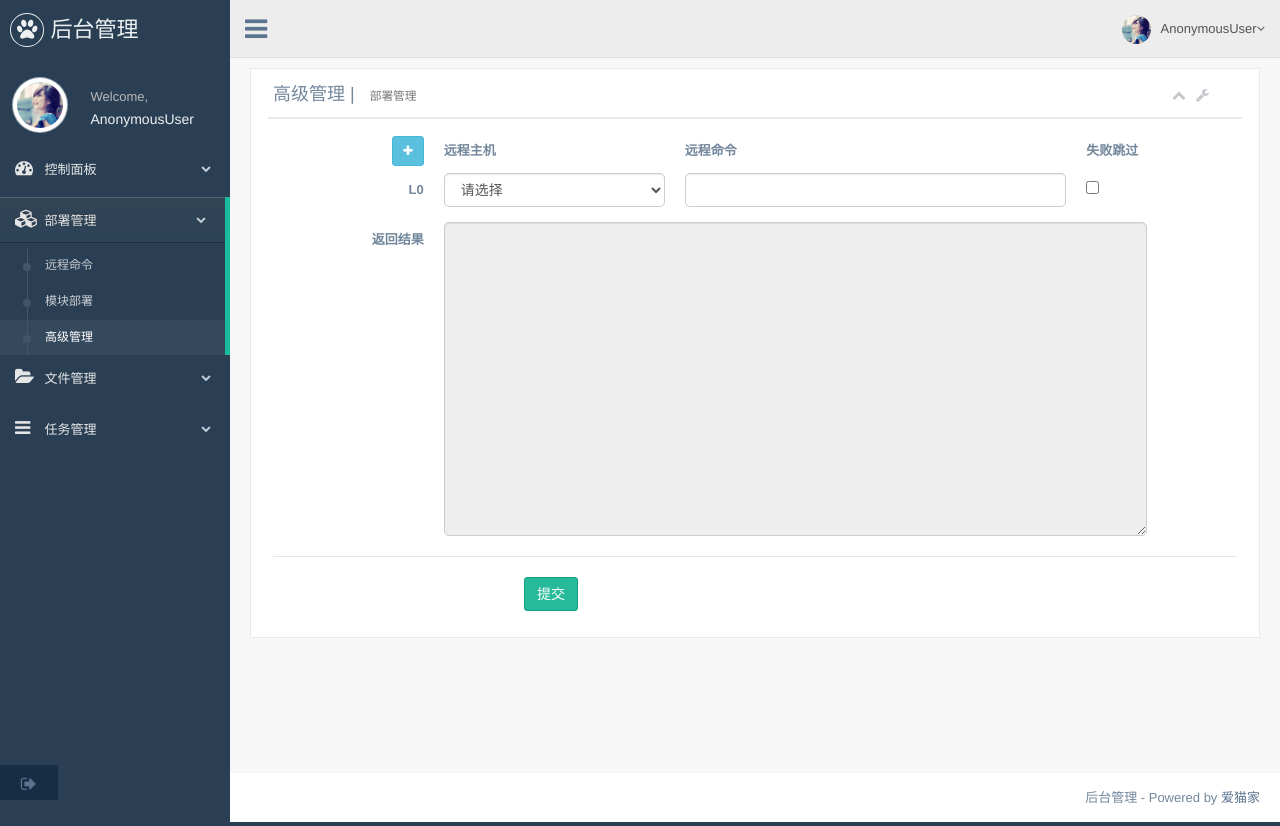
After one commit to SpyHello/cmdb-django, a Django app: page /deploy/advanced_manage/ in a window 1280 px wide. The commit adds this page. Run offline with Django 3.2, Linux system fonts and the light colour scheme; data that the repository does not hold is empty; some libraries are stand-ins or nearby versions.

Commit message:
add advanced manage

```diff
--- a/deploy/templatetags/myinclusion.py
+++ b/deploy/templatetags/myinclusion.py
@@ -16,7 +16,7 @@ def show_minions():
 register.inclusion_tag('minions.html')(show_minions)
 
 
-def show_rollback_minions():
+def show_select_minions():
     '''
     文件回滚中单项显示主机列表
     '''
@@ -24,7 +24,7 @@ def show_rollback_minions():
     tgt_list = SaltHost.objects.filter(alive=True).filter(status=True)
     return {'tgt_list':tgt_list}
 
-register.inclusion_tag('rollback_minions.html')(show_rollback_minions)
+register.inclusion_tag('select_minions.html')(show_select_minions)
 
 
 def show_groups():
--- a/deploy/views.py
+++ b/deploy/views.py
@@ -56,16 +56,23 @@ def RemoteExec(request, fun, group=False):
             sapi = SaltAPI(url=settings.SALT_API['url'],username=settings.SALT_API['user'],password=settings.SALT_API['password'])
             if arg not in danger or request.user.is_superuser:
                 try:
-                    jid = sapi.remote_execution(tgt_list, fun, arg, expr_form)
-                    rst = sapi.salt_runner(jid)
                     if fun == 'cmd.run':
+                        jid = sapi.remote_execution(tgt_list, fun, arg + ';echo ":::"0', expr_form)
+                        rst = {}
+                        while(not rst):
+                            rst = sapi.salt_runner(jid)
+                            time.sleep(1)
                         for k in rst:
-                            if rst[k]:
-                                ret = ret + u'主机：' + k + '\n运行结果：\n' + rst[k] + '\n' + '-'*80 + '\n'
-                            #else:
-                            #    ret = ret + u'主机：' + k + '\n运行结果：\n失败\n' + '-'*80 + '\n'
+                            ret = ret + u'主机：' + k + '\n运行结果：\n%s\n'%rst[k]
+                            r = rst[k].split(':::')[1].strip()
+                            if r != '0':
+                                ret = ret + '%s 执行失败！\n'%arg + '-'*80 + '\n'
+                            else:
+                                ret = ret + '%s 执行成功！\n'%arg + '-'*80 + '\n'
 
                     else:
+                        jid = sapi.remote_execution(tgt_list, fun, arg, expr_form)
+                        rst = sapi.salt_runner(jid)
                         rst = ret['data']
                         rst_all = ''
                         for k in rst:
@@ -700,6 +707,40 @@ def salt_ajax_file_rollback(request):
 
                 return HttpResponse(json.dumps(rst))
 
+def salt_advanced_manage(request):
+    ret = ''
+    if request.method == 'POST':
+        tgt_selects = request.POST.getlist('tgt_select', None)
+        args = request.POST.getlist('arg', None)
+        checkgrp = request.POST.getlist('ifcheck', None)
+        s='::'.join(str(i) for i in checkgrp)
+        checkgrp = s.replace('0::1','1').split('::')
+        sapi = SaltAPI(url=settings.SALT_API['url'],username=settings.SALT_API['user'],password=settings.SALT_API['password'])
+        for i in range(0,len(tgt_selects)):
+            rst = {}
+            try:
+                jid = sapi.remote_execution(tgt_selects[i], 'cmd.run', args[i] + ';echo ":::"0', 'list')
+                while(not rst):
+                    rst = sapi.salt_runner(jid)
+                    time.sleep(1)
+                ret = ret + u'L%s 主机：'%i + tgt_selects[i] + '\n运行结果：\n' + rst[tgt_selects[i]] + '\n'
+                r = rst[tgt_selects[i]].split(':::')[1].strip()
+                if r != '0':
+                    ret = ret + '%s 执行失败！\nJobs NO. %s\n'%(args[i],jid) + '-'*80 + '\n'
+                    if checkgrp[i] == '0':
+                        break
+                    else:
+                        continue
+                else:
+                    ret = ret + '%s 执行成功！\nJobs NO. %s\n'%(args[i],jid) + '-'*80 + '\n'
+            except:
+                print 'Err'
+        try:
+            Message.objects.create(type=u'部署管理', user=request.user, action=jid, action_ip=UserIP(request),content=u'高级管理 %s'%ret)
+        except:
+            print 'Log Err'
+    return render(request, 'salt_remote_exec_advance.html', {'ret':ret})
+
 @login_required
 def salt_task_list(request):
     '''
--- a/soms/urls.py
+++ b/soms/urls.py
@@ -46,6 +46,7 @@ urlpatterns = [
     url(r'^deploy/module_manage/(?P<id>\d+)/edit/$', dviews.salt_module_manage, name='module_edit'),
     url(r'^deploy/remote_execution/$', dviews.salt_remote_exec, name='remote_exec'),
     url(r'^deploy/remote_execution/exec/$', dviews.salt_ajax_remote_exec, name='ajax_exec'),
+    url(r'^deploy/advanced_manage/$', dviews.salt_advanced_manage, name='advanced_manage'),
     url(r'^deploy/module_deploy/$', dviews.salt_module_deploy, name='module_deploy'),
     url(r'^deploy/module_deploy/deploy/$', dviews.salt_ajax_module_deploy, name='ajax_deploy'),
     url(r'^deploy/file_manage/download/$', dviews.salt_file_download, name='file_download'),
--- a/templates/base.html
+++ b/templates/base.html
@@ -59,8 +59,9 @@
                                         <li><a href="{% url 'key_list' %}">主机管理</a></li>
                                         <li><a href="{% url 'group_list' %}">分组管理</a></li>
                                         {% endif %}
-                                        <li><a href="{% url 'remote_exec' %}">远程管理</a></li>
+                                        <li><a href="{% url 'remote_exec' %}">远程命令</a></li>
                                         <li><a href="{% url 'module_deploy' %}">模块部署</a></li>
+                                        <li><a href="{% url 'advanced_manage' %}">高级管理</a></li>
                                     </ul>
                                     </li>
                                     <li><a><i class="fa fa-folder-open"></i> 文件管理 <span class="fa fa-chevron-down"></span></a>
--- a/templates/salt_file_rollback.html
+++ b/templates/salt_file_rollback.html
@@ -51,7 +51,7 @@
                                             <label class="control-label col-md-3 col-sm-3 col-xs-12">目标主机 <span class="required">*</span>
                                             </label>
                                             <div class="col-md-6 col-sm-6 col-xs-12">
-                                                {% show_rollback_minions %}
+                                                {% show_select_minions %}
                                             </div>
                                         </div>
                                         <div class="item form-group">
--- /dev/null
+++ b/templates/salt_remote_exec_advance.html
@@ -0,0 +1,88 @@
+{% extends 'base.html' %}
+{% load myinclusion %}
+{% block content %}
+<div class="right_col" role="main">
+    <div class="">
+        <div class="clearfix"></div>
+
+        <div class="row">
+            <div class="col-md-12 col-sm-12 col-xs-12">
+                <div class="x_panel">
+                    <div class="x_title">
+                        <h2>高级管理 | <small>部署管理</small></h2>
+                        <ul class="nav navbar-right panel_toolbox">
+                            <li><a class="collapse-link"><i class="fa fa-chevron-up"></i></a>
+                            </li>
+                            <li class="dropdown">
+                            <a href="#" class="dropdown-toggle" data-toggle="dropdown" role="button" aria-expanded="false"><i class="fa fa-wrench"></i></a>
+                            <ul class="dropdown-menu" role="menu">
+                                <li><a href="#">Settings 1</a>
+                                </li>
+                                <li><a href="#">Settings 2</a>
+                                </li>
+                            </ul>
+                            </li>
+                            <li><a class="close-link"><i class="fa fa-close"></i></a>
+                            </li>
+                        </ul>
+                        <div class="clearfix"></div>
+                    </div>
+                    <div class="x_content">
+                            <div class="item form-group">
+                                <label class="level col-md-2 col-sm-2 col-xs-12" style="text-align:right;height:34px;line-height:34px;"><a href="#" id="plus" class="btn btn-sm btn-info" style="margin-right:0"><i class="fa fa-plus"></i></a></label>
+                                <label class="col-md-3 col-sm-3 col-xs-12" style="height:34px;line-height:34px;">远程主机</label>
+                                <label class="col-md-5 col-sm-5 col-xs-12" style="height:34px;line-height:34px;">远程命令</label>
+                                <label class="col-md-2 col-sm-2 col-xs-12" style="height:34px;line-height:34px;">失败跳过</label>
+                            </div>
+                        <form method="post" class="form-horizontal form-border" enctype="multipart/form-data">
+                            {% csrf_token %}
+                            <div id="group0" class="item form-group">
+                                <label class="level col-md-2 col-sm-2 col-xs-12" style="text-align:right;height:34px;line-height:34px;">L0</label>
+                                <div class="col-md-3 col-sm-3 col-xs-12">
+                                    {% show_select_minions %}
+                                </div>
+                                <div class="col-md-5 col-sm-5 col-xs-12">
+                                    <input type="text" class="form-control" name="arg" value="">
+                                </div>
+                                <div class="col-md-2 col-sm-2 col-xs-12" style="height:34px;line-height:34px;">
+                                    <input type="hidden" name="ifcheck" value="0">
+                                    <input type="checkbox" name="ifcheck" value="1">
+                                </div>
+                            </div>
+                            <div class="item form-group">
+                                <label class="control-label col-md-2 col-sm-3 col-xs-12">返回结果</label>
+                                <div class="col-md-9 col-sm-9 col-xs-12">
+                                    <fieldset disabled>
+                                        <textarea class="form-control" name="result" rows="15">{{ ret }}</textarea>
+                                    </fieldset>
+                                </div>
+                            </div>
+                            <div class="ln_solid"></div>
+                            <div class="form-group">
+                                <div class="col-md-6 col-md-offset-3">
+                                    <input id="send" type="submit" name="send" class="btn btn-success" value="提交">
+                                </div>
+                            </div>
+                        </form>
+                    </div>
+                </div>
+            </div>
+        </div>
+    </div>
+</div>
+{% endblock %}
+
+{% block js %}
+<script>
+    jQuery(function($){
+            $('#plus').click(function(){
+                var $div = $('div[id^="group"]:last');
+                var num = parseInt( $div.prop("id").match(/\d+/g), 10 ) + 1;
+                var $group = $div.clone().prop('id', 'group' + num );
+                $div.after( $group );
+                $("#group"+num+" .level").text("L"+num);
+
+                })
+            })
+</script>
+{% endblock %}
```
Also changed, not shown: deploy/saltapi.py (+8 -0 lines), templates/select_minions.html (renamed from templates/rollback_minions.html).
